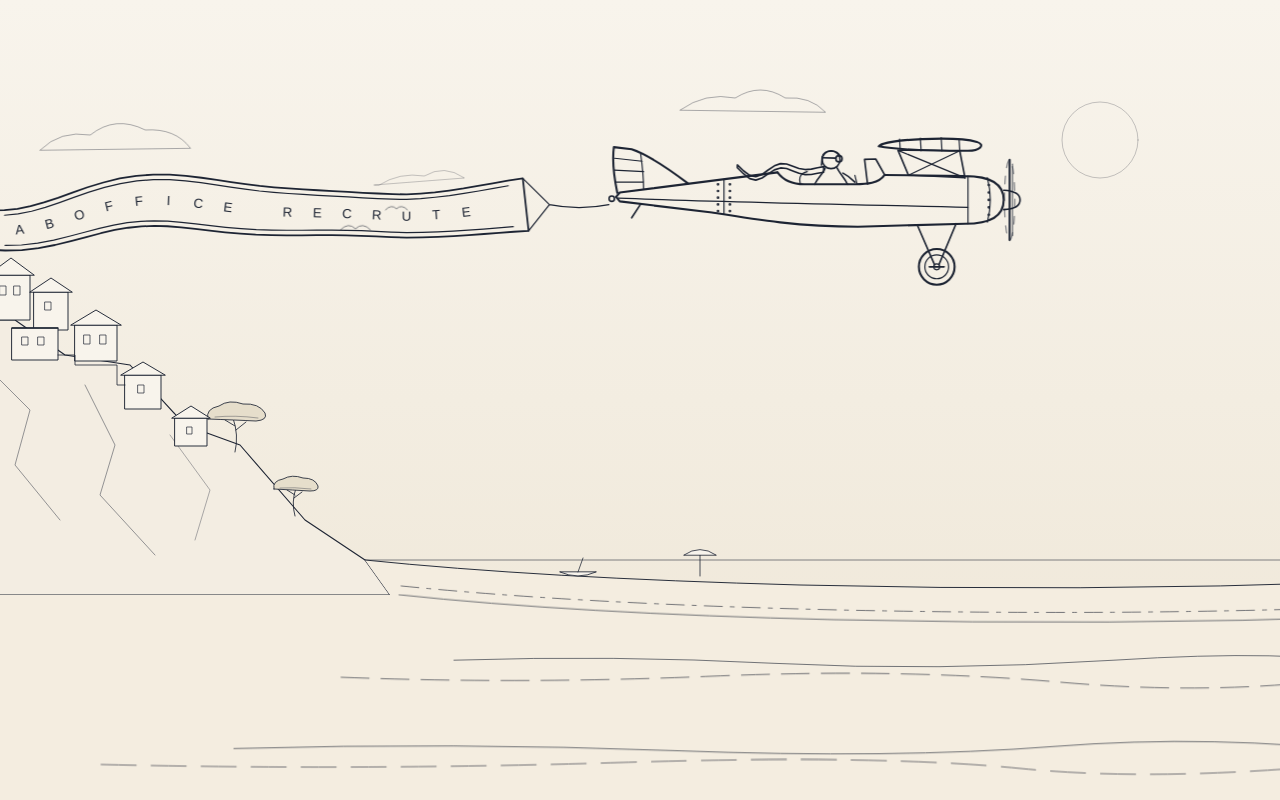
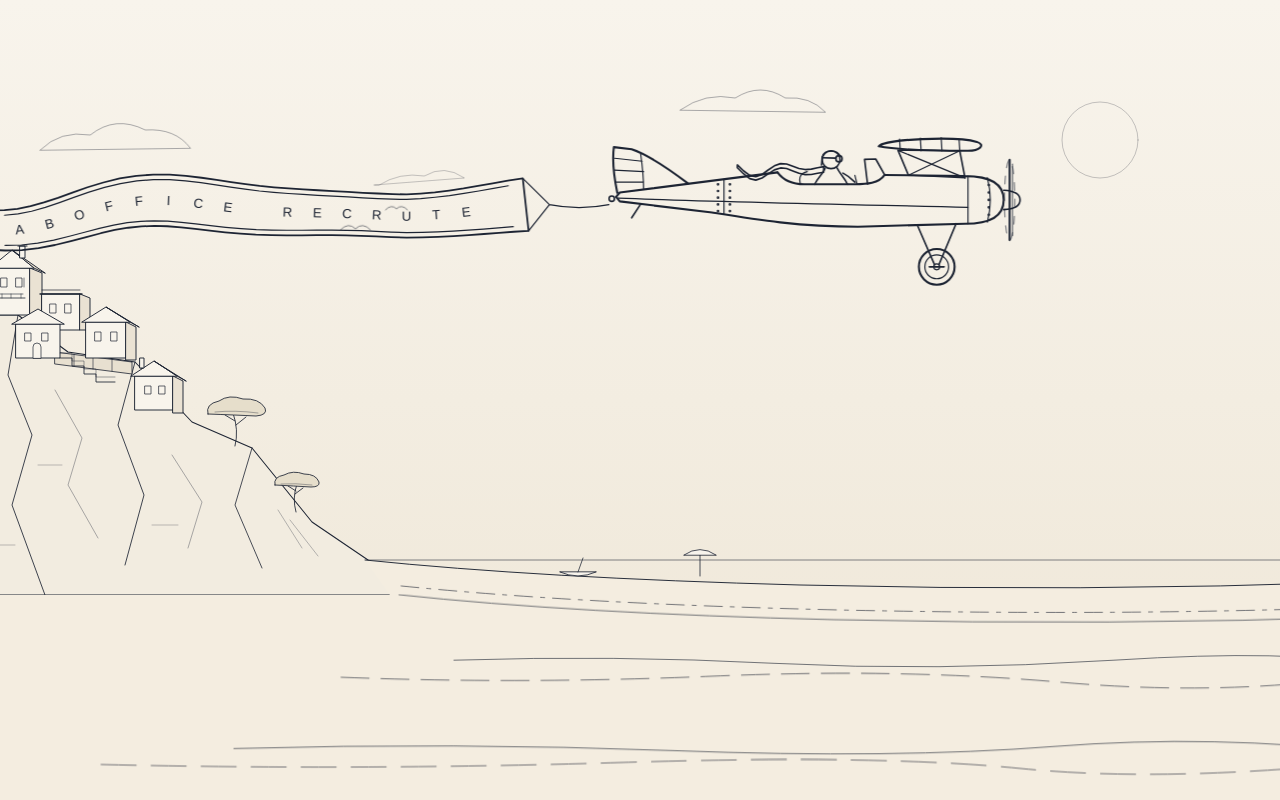
Before and after one commit to PTK16-DEV/minimal-line-studio, a Node server app: page /test1 in a window 1280 px wide. Run offline with Node 20, Linux system fonts and the light colour scheme.

Commit message:
Enhance cliff and village details in test1.ejs
Updated the cliff and village details in the EJS template, enhancing the visual representation with additional elements and styles.

```diff
--- a/views/test1.ejs
+++ b/views/test1.ejs
@@ -74,72 +74,124 @@ const DUREE_TRAVERSEE = 20;
   <!-- Horizon marin -->
   <line x1="0" y1="560" x2="1440" y2="560" stroke-width="0.9" opacity="0.6" />
 
-<!-- FALAISE ESCARPÉE À GAUCHE -->
-  <g stroke-width="1.1">
-    <!-- Contour rocheux principal -->
-    <path d="M0 320 L95 320 L145 355 L210 365 L265 425 L320 445 L385 520 L445 560 L470 595 L0 595 Z" fill="#f3ede2" />
-    <!-- Strates et failles de la falaise (style dessin animé japonais) -->
-    <path d="M60 360 L110 410 L95 465 L140 520" stroke-width="0.7" opacity="0.65" />
-    <path d="M165 385 L195 445 L180 495 L235 555" stroke-width="0.7" opacity="0.65" />
-    <path d="M250 435 L290 490 L275 540" stroke-width="0.65" opacity="0.55" />
-    <path d="M35 450 L75 495 L60 555" stroke-width="0.65" opacity="0.55" />
-        <!-- Vrais Pins Parasols Méditerranéens (emplacements dégagés) -->
+  <!-- FALAISE ESCARPÉE DÉTAILLÉE (STYLE LIGNE CLAIRE JAPONAISE) -->
+  <g stroke-width="1.05">
+    <!-- Masse rocheuse principale -->
+    <path d="M0 315 L98 315 L148 352 L215 362 L272 422 L332 448 L392 522 L448 560 L472 595 L0 595 Z" fill="#f2ece0" />
+
+    <!-- Plans d'ombre et arêtes rocheuses -->
+    <path d="M98 315 L88 375 L112 435 L92 505 L125 595" fill="none" stroke-width="0.85" />
+    <path d="M215 362 L198 425 L224 495 L205 565" fill="none" stroke-width="0.85" />
+    <path d="M332 448 L315 505 L342 568" fill="none" stroke-width="0.8" />
+
+    <!-- Hachures et fissures minérales fines -->
+    <path d="M28 365 L52 395 L42 435 M36 382 L64 412" stroke-width="0.6" opacity="0.6" />
+    <path d="M135 390 L162 438 L148 485 L178 538" stroke-width="0.6" opacity="0.6" />
+    <path d="M252 455 L282 502 L268 548" stroke-width="0.6" opacity="0.6" />
+    <path d="M358 510 L382 548 M370 520 L398 556" stroke-width="0.55" opacity="0.55" />
+    <!-- Petits traits de relief horizontal -->
+    <path d="M18 480 L45 480 M118 465 L142 465 M232 525 L258 525 M62 545 L95 545" stroke-width="0.55" opacity="0.5" />
+
+    <!-- Muret de soutènement en pierre sous le village -->
+    <path d="M135 352 L212 362 L212 374 L135 364 Z" fill="#e8e0d0" stroke-width="0.8" />
+    <line x1="154" y1="354" x2="154" y2="366" stroke-width="0.6" />
+    <line x1="173" y1="357" x2="173" y2="369" stroke-width="0.6" />
+    <line x1="192" y1="359" x2="192" y2="371" stroke-width="0.6" />
+
+    <!-- Vrais Pins Parasols & Cyprès (emplacements dégagés) -->
     <g stroke-width="0.85">
-      <!-- Grand Pin sur le promontoire rocheux à droite du village -->
-      <path d="M315 452 Q319 435 313 418 M316 430 L326 422 M315 426 L305 420" fill="none" />
-      <path d="M288 419 Q285 409 299 406 Q309 399 323 404 Q339 403 345 413 Q348 420 336 421 Q315 420 288 419 Z" fill="#e6decb" />
-      <path d="M295 417 Q315 415 338 418" stroke-width="0.6" opacity="0.6" />
+      <!-- Grand Pin sur le promontoire rocheux -->
+      <path d="M315 446 Q319 430 313 413 M316 425 L326 417 M315 421 L305 415" fill="none" />
+      <path d="M288 414 Q285 404 299 401 Q309 394 323 399 Q339 398 345 408 Q348 415 336 416 Q315 415 288 414 Z" fill="#e6decb" />
+      <path d="M295 412 Q315 410 338 413" stroke-width="0.6" opacity="0.6" />
 
       <!-- Second Pin surplombant la crique -->
-      <path d="M375 516 Q371 502 376 488 M374 498 L382 492 M375 495 L367 490" fill="none" />
-      <path d="M354 489 Q352 481 363 479 Q372 474 383 478 Q395 478 398 486 Q399 491 390 491 Q373 490 354 489 Z" fill="#e6decb" />
-      <path d="M360 488 Q374 487 391 489" stroke-width="0.6" opacity="0.6" />
+      <path d="M376 512 Q372 498 377 484 M375 494 L383 488 M376 491 L368 486" fill="none" />
+      <path d="M355 485 Q353 477 364 475 Q373 470 384 474 Q396 474 399 482 Q400 487 391 487 Q374 486 355 485 Z" fill="#e6decb" />
+      <path d="M361 484 Q375 483 392 485" stroke-width="0.6" opacity="0.6" />
 
-      <!-- Cyprès effilé tout à gauche du clocher -->
-      <path d="M22 320 L22 312 M22 314 Q16 313 17 294 Q20 272 22 264 Q24 272 27 294 Q28 313 22 314 Z" fill="#e6decb" stroke-width="0.8" />
+      <!-- Cyprès effilés à gauche du village -->
+      <path d="M18 315 L18 308 M18 310 Q13 309 14 290 Q16 268 18 260 Q20 268 22 290 Q23 309 18 310 Z" fill="#e6decb" stroke-width="0.8" />
+      <path d="M29 315 L29 310 M29 311 Q25 310 26 296 Q27 280 29 274 Q31 280 32 296 Q33 310 29 311 Z" fill="#e6decb" stroke-width="0.75" />
     </g>
+  </g>
 
+  <!-- VILLAGE MÉDITERRANÉEN ÉTAGÉ AVEC PERSPECTIVE & DÉTAILS -->
+  <g stroke-width="0.95" fill="#f8f4ec">
 
-  <!-- VILLAGE ACCROCHÉ À LA FALAISE -->
-  <g stroke-width="0.95" fill="#f8f4ec">
-    <!-- Clocher / Tour en haut du village -->
-    <rect x="42" y="245" width="24" height="75" />
-    <polygon points="38,245 54,218 70,245" />
-    <line x1="54" y1="208" x2="54" y2="218" stroke-width="0.8" />
-    <circle cx="54" cy="262" r="4" stroke-width="0.7" />
-    <path d="M50 295 L50 282 A4 4 0 0 1 58 282 L58 295 Z" stroke-width="0.7" />
+    <!-- 1. Clocher / Campanile en haut -->
+    <rect x="40" y="238" width="22" height="77" />
+    <!-- Côté ombré du clocher -->
+    <polygon points="62,238 71,242 71,315 62,315" fill="#eae2d3" />
+    <!-- Toit pointu & cloche -->
+    <polygon points="36,238 51,210 66,238" />
+    <polygon points="66,238 51,210 74,242" fill="#e2d9c8" />
+    <line x1="51" y1="200" x2="51" y2="210" stroke-width="0.8" />
+    <line x1="48" y1="203" x2="54" y2="203" stroke-width="0.8" />
+    <!-- Ouverture arche avec petite cloche -->
+    <path d="M46 262 L46 250 A5 5 0 0 1 56 250 L56 262 Z" fill="#1d2433" stroke="none" opacity="0.15" />
+    <path d="M46 262 L46 250 A5 5 0 0 1 56 250 L56 262 Z" fill="none" stroke-width="0.75" />
+    <circle cx="51" cy="254" r="2.5" stroke-width="0.7" />
+    <circle cx="51" cy="276" r="3.5" stroke-width="0.7" />
 
-<!-- Maisons étagées niveau 1 (haut) -->
-    <rect x="72" y="275" width="38" height="45" />
-    <polygon points="68,275 91,258 114,275" />
-    <rect x="80" y="286" width="6" height="9" stroke-width="0.7" />
-    <rect x="94" y="286" width="6" height="9" stroke-width="0.7" />
+    <!-- 2. Maison haute avec cheminée et toit à deux pans -->
+    <rect x="74" y="268" width="36" height="47" />
+    <polygon points="110,268 122,273 122,315 110,315" fill="#eae2d3" />
+    <polygon points="70,268 92,250 114,268" />
+    <polygon points="114,268 92,250 125,273" fill="#e2d9c8" />
+    <!-- Cheminée -->
+    <rect x="100" y="246" width="5" height="12" />
+    <line x1="98" y1="246" x2="107" y2="246" stroke-width="1.1" />
+    <!-- Fenêtres avec volets et balcon -->
+    <rect x="81" y="278" width="6" height="9" stroke-width="0.7" />
+    <line x1="79" y1="278" x2="79" y2="287" stroke-width="0.6" />
+    <rect x="96" y="278" width="6" height="9" stroke-width="0.7" />
+    <line x1="104" y1="278" x2="104" y2="287" stroke-width="0.6" />
+    <!-- Petit balcon fer forgé -->
+    <line x1="78" y1="298" x2="105" y2="298" stroke-width="0.8" />
+    <line x1="80" y1="294" x2="103" y2="294" stroke-width="0.6" />
+    <line x1="82" y1="294" x2="82" y2="298" stroke-width="0.5" />
+    <line x1="91" y1="294" x2="91" y2="298" stroke-width="0.5" />
+    <line x1="101" y1="294" x2="101" y2="298" stroke-width="0.5" />
 
-    <rect x="114" y="292" width="34" height="38" />
-    <polygon points="110,292 131,278 152,292" />
-    <rect x="125" y="302" width="6" height="8" stroke-width="0.7" />
+    <!-- 3. Maison terrasse toit plat (style méditerranéen) -->
+    <rect x="122" y="294" width="38" height="36" />
+    <polygon points="160,294 170,298 170,330 160,330" fill="#eae2d3" />
+    <!-- Corniche de toit terrasse -->
+    <line x1="120" y1="294" x2="162" y2="294" stroke-width="1.3" />
+    <line x1="122" y1="290" x2="160" y2="290" stroke-width="0.7" />
+    <rect x="130" y="304" width="6" height="9" stroke-width="0.7" />
+    <rect x="145" y="304" width="6" height="9" stroke-width="0.7" />
 
-    <!-- Maisons étagées niveau 2 (milieu) -->
-    <rect x="155" y="325" width="42" height="36" />
-    <polygon points="151,325 176,310 201,325" />
-    <rect x="164" y="335" width="6" height="9" stroke-width="0.7" />
-    <rect x="180" y="335" width="6" height="9" stroke-width="0.7" />
+    <!-- 4. Maison intermédiaire en avancée -->
+    <rect x="96" y="324" width="44" height="34" />
+    <polygon points="92,324 118,309 144,324" />
+    <rect x="105" y="333" width="6" height="8" stroke-width="0.7" />
+    <rect x="122" y="333" width="6" height="8" stroke-width="0.7" />
+    <!-- Porte voûtée -->
+    <path d="M113 358 L113 347 A4 4 0 0 1 121 347 L121 358 Z" stroke-width="0.7" />
 
-    <rect x="92" y="328" width="46" height="32" />
-    <line x1="92" y1="328" x2="138" y2="328" stroke-width="1.3" />
-    <rect x="102" y="337" width="6" height="8" stroke-width="0.7" />
-    <rect x="118" y="337" width="6" height="8" stroke-width="0.7" />
+    <!-- 5. Maison à droite sur le replat -->
+    <rect x="166" y="322" width="40" height="36" />
+    <polygon points="206,322 216,327 216,360 206,360" fill="#eae2d3" />
+    <polygon points="162,322 186,307 210,322" />
+    <polygon points="210,322 186,307 219,327" fill="#e2d9c8" />
+    <rect x="175" y="332" width="6" height="9" stroke-width="0.7" />
+    <rect x="191" y="332" width="6" height="9" stroke-width="0.7" />
 
-    <!-- Maisons niveau 3 (bas vers la crique) -->
-    <rect x="205" y="375" width="36" height="34" />
-    <polygon points="201,375 223,362 245,375" />
-    <rect x="218" y="385" width="6" height="8" stroke-width="0.7" />
-  <rect x="255" y="418" width="32" height="28" />
-    <polygon points="252,418 271,406 290,418" />
-    <rect x="267" y="427" width="5" height="7" stroke-width="0.7" />
+    <!-- 6. Escalier en pierre descendant la falaise -->
+    <path d="M140 358 L152 358 L152 366 L164 366 L164 374 L176 374 L176 382 L195 382" fill="none" stroke-width="0.85" />
+    <path d="M140 353 L152 353 L152 361 L164 361 L164 369 L176 369 L176 377 L195 377" fill="none" stroke-width="0.6" opacity="0.7" />
 
-    <!-- Petit escalier / muret reliant les maisons -->
-    <path d="M138 355 L155 355 L155 365 L197 365 L197 385 L205 385" fill="none" stroke-width="0.8" />
+    <!-- 7. Maison basse accrochée au promontoire -->
+    <rect x="215" y="376" width="38" height="34" />
+    <polygon points="253,376 263,381 263,413 253,413" fill="#eae2d3" />
+    <polygon points="211,376 234,361 257,376" />
+    <polygon points="257,376 234,361 266,381" fill="#e2d9c8" />
+    <!-- Cheminée & fenêtre -->
+    <rect x="220" y="358" width="4" height="10" />
+    <rect x="225" y="386" width="6" height="8" stroke-width="0.7" />
+    <rect x="239" y="386" width="6" height="8" stroke-width="0.7" />
   </g>
 
   <!-- PLAGE EN CONTREBAS & RIVAGE -->
```
